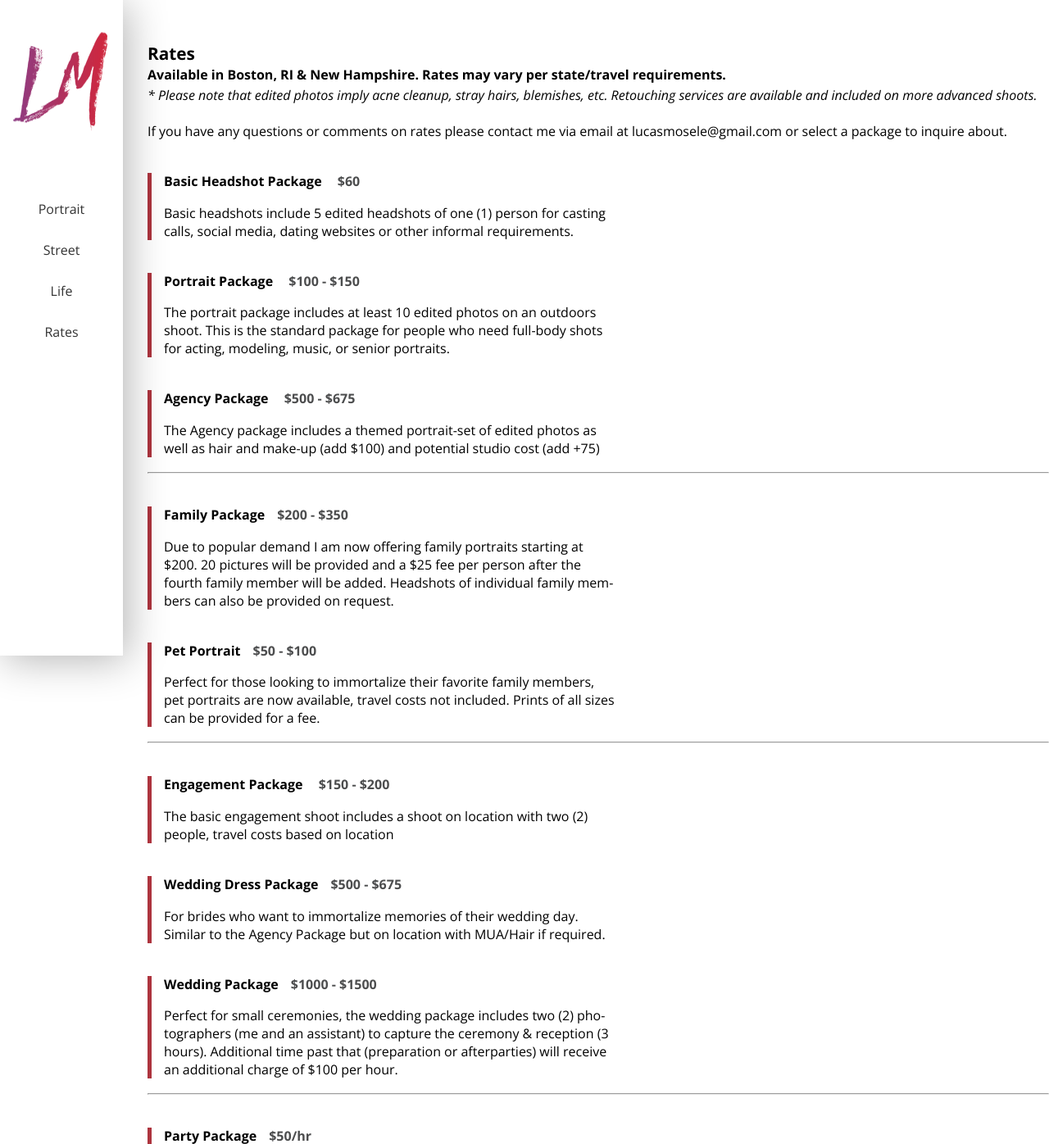
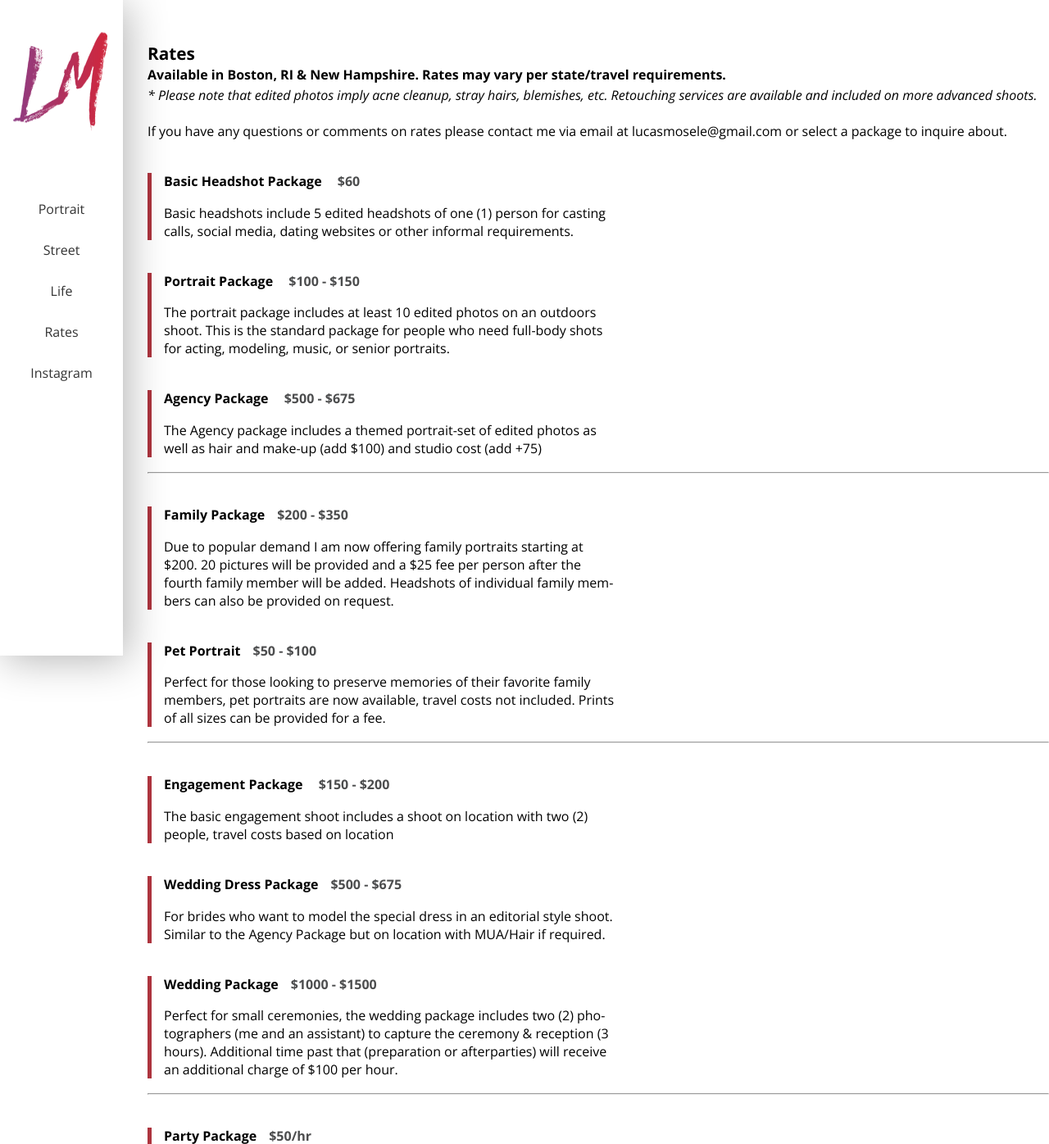
Before and after one commit to lmosele/newport, a PHP site: page /photography/rates.php in a window 1280 px wide. Shown: the top 1396 px of the page at 82% size. Run offline with PHP 8.4, Linux system fonts and the light colour scheme.

Commit message:
instagram addons

```diff
--- a/photography/module/_head.php
+++ b/photography/module/_head.php
@@ -6,9 +6,9 @@
     <meta name="viewport" content="width=device-width, initial-scale=1.0">
     <meta name="HandheldFriendly" content="True">
     <meta name="MobileOptimized" content="320">
-    <title>Lucas Mosele | Photography</title>
-    <meta name="description" content="Lucas Mosele is a Boston Based fashion, street, and lifestyle photographer that works with small boutique brands to build a creative identity.">
-    <meta name="keywords" content="best, photographer, boston, massachusetts, portrait, senior, fashion, commercial">
+    <title>Lucas Mosele | Portrait, Fashion &amp; Event Photography</title>
+    <meta name="description" content="Lucas Mosele is a Boston portrait, street, and lifestyle photographer that works with you to build a creative identity and capture your favorite memories.">
+    <meta name="keywords" content="best, photographer, boston, massachusetts, portrait, senior, fashion, commercial, family, event, wedding">
     <meta name="author" content="Lucas Mosele">
     <link rel="icon" type="image/png" href="img/src/favicon.png">
     <link rel="stylesheet" href="css/screen.css" />
--- a/photography/module/_navbar.php
+++ b/photography/module/_navbar.php
@@ -8,6 +8,7 @@
             <a id="streetFilter" href="street.php">Street</a>
             <a id="lifeFilter" href="lifestyle.php">Life</a>
             <a id="rates" href="rates.php">Rates</a>
+            <a id="rates" href="https://www.instagram.com/luke_mosele/" target="_blank">Instagram</a>
         </div>
       </nav>
 
@@ -20,6 +21,7 @@
             <a id="streetFilter" href="street.php">Street</a>
             <a id="rates" href="lifestyle.php">Life</a>
             <a id="lifeFilter" href="rates.php">Rates</a>
+            <a id="rates" href="http:https://www.instagram.com/luke_mosele/">Instagram</a>
         </div>
 
       </nav>
--- a/photography/rates.php
+++ b/photography/rates.php
@@ -24,7 +24,7 @@
 
         <a class="rate" href="mailto:lucasmosele@gmail.com?subject=Agency Package">
           <h3>Agency Package <span class="price" title="price">$500 - $675</span></h3>
-          <p>The Agency package includes a themed portrait-set of edited photos as well as hair and make-up (add $100) and potential studio cost (add +75) </p>
+          <p>The Agency package includes a themed portrait-set of edited photos as well as hair and make-up (add $100) and studio cost (add +75) </p>
         </a>
 
         <hr/>
@@ -36,7 +36,7 @@
 
         <a class="rate" href="mailto:lucasmosele@gmail.com?subject=Pet Portrait">
           <h3>Pet Portrait<span class="price" title="price">$50 - $100</span></h3>
-          <p>Perfect for those looking to immortalize their favorite family members, pet portraits are now available, travel costs not included. Prints of all sizes can be provided for a fee.</p>
+          <p>Perfect for those looking to preserve memories of their favorite family members, pet portraits are now available, travel costs not included. Prints of all sizes can be provided for a fee.</p>
         </a>
 
         <hr/>
@@ -48,7 +48,7 @@
 
         <a class="rate" href="mailto:lucasmosele@gmail.com?subject=Wedding Dress Package">
           <h3>Wedding Dress Package<span class="price" title="price">$500 - $675</span></h3>
-          <p>For brides who want to immortalize memories of their wedding day. Similar to the Agency Package but on location with MUA/Hair if required.</p>
+          <p>For brides who want to model the special dress in an editorial style shoot. Similar to the Agency Package but on location with MUA/Hair if required.</p>
         </a>
 
         <a class="rate" href="mailto:lucasmosele@gmail.com?subject=Wedding Package">
```
